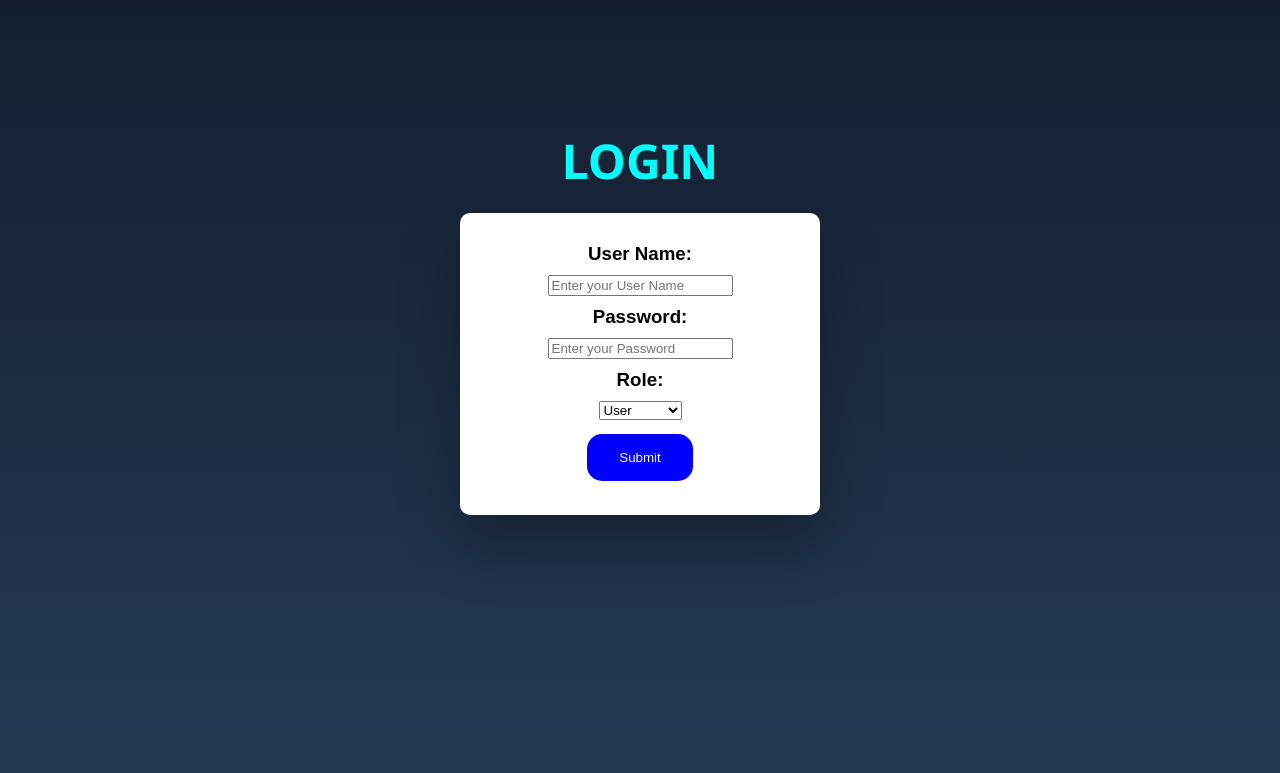
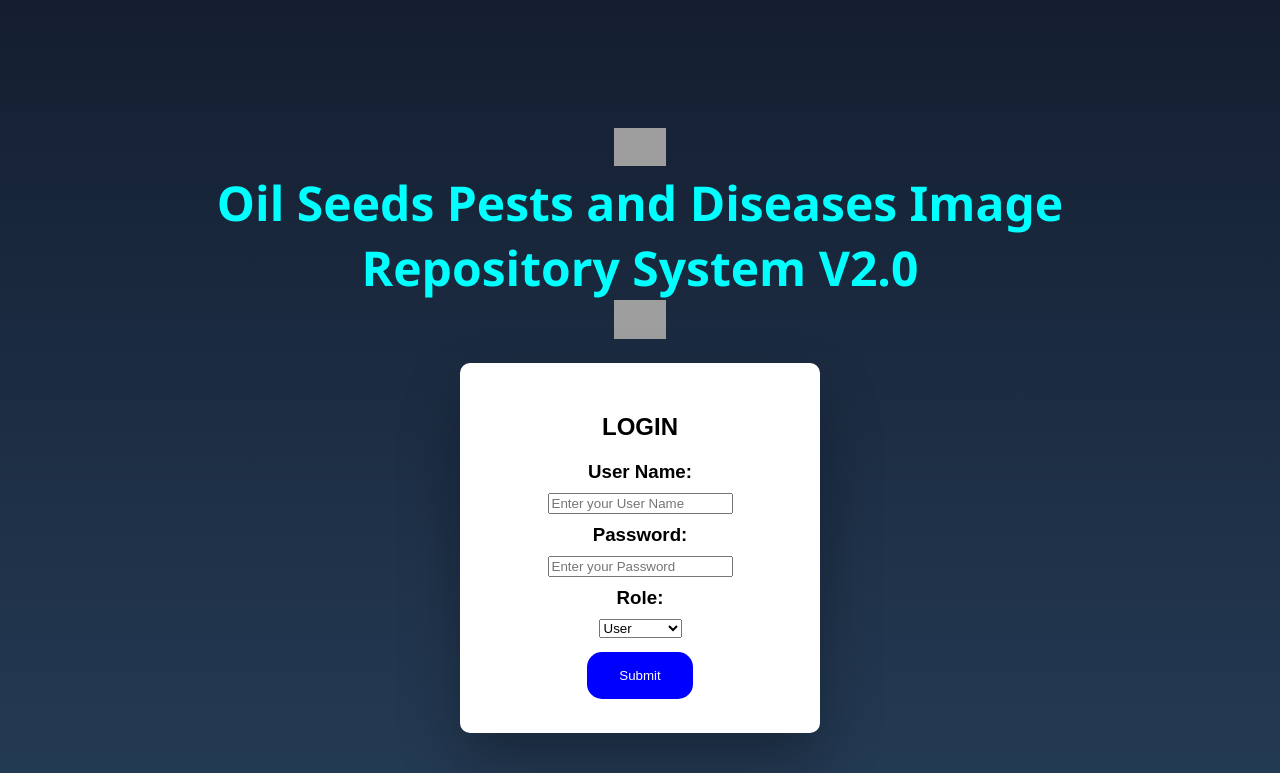
Before and after one commit to Satya-Sreekar/Image-repository, a PHP site: page / in a window 1280 px wide. Shown: the top 773 px of the page. Run offline with PHP 8.4, Linux system fonts and the light colour scheme; grey boxes are pictures that could not be loaded.

Commit message:
Update index.php

```diff
--- a/index.php
+++ b/index.php
@@ -8,9 +8,16 @@
 		exit;
 	}
 ?>
-<h1>LOGIN</h1>
+<div class='heading'>
+  <img src="1car.png" alt=""height=5% width=5%>
+  <center>
+  <h1 class='hh'>Oil Seeds Pests and Diseases Image Repository System V<span class='v'>2.0</span></h1>
+  </center>
+  <img src="iior-logo.jpg" alt=""height=5% width=5%>
+</div>
 <div class="log">
 <div class="login">
+<h2>LOGIN</h2>
 <form action="/validation.php" method="POST">
 
   <label for="User"><h3>User Name:</h3></label>
```
